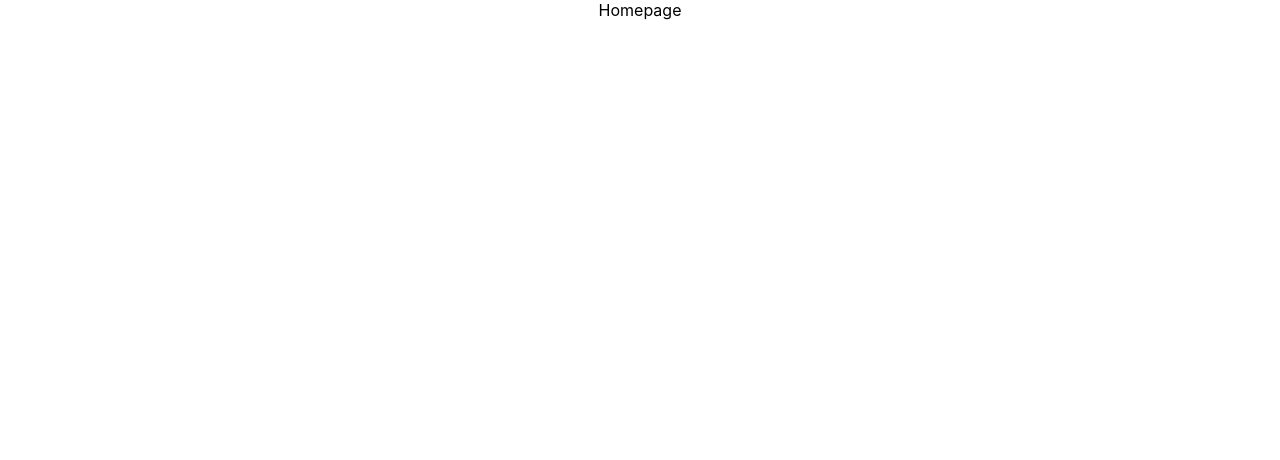
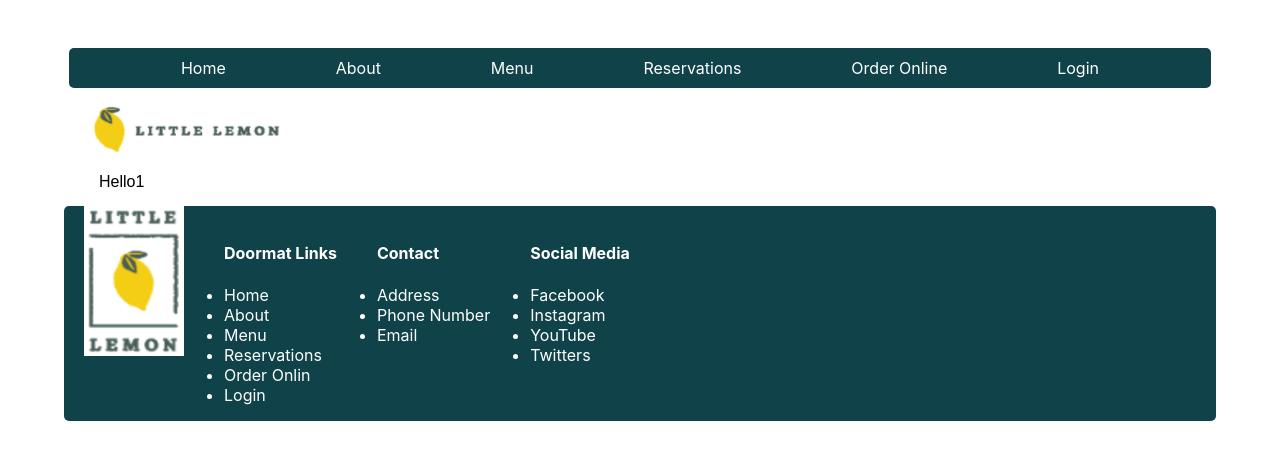
Before and after one commit to syn24/capstonefrontend, a React (Create React App) app: page / in a window 1280 px wide. Shown: the top 460 px of the page. Built offline with nearby package versions, Linux system fonts and the light colour scheme.

Commit message:
Second week progress

```diff
--- a/src/App.css
+++ b/src/App.css
@@ -1,38 +1,119 @@
-.App {
+body {
+  margin: 3rem 5%;
+  font-family: "Inter", sans-serif;
+}
+
+header {
+  padding: 15px;
+  font-family: "Poppins", sans-serif;
+  background-size: cover;
+  background-position: center;
+}
+
+img {
+  width: 100px;
+}
+
+h1 {
+  font-size: 3rem;
+}
+
+h3 {
+  font-size: 2rem;
+}
+
+header > img {
+  display: block;
+  margin: 0 auto;
+}
+
+nav {
+  background-color: rgb(16, 67, 73);
+  color: white;
+  margin: 5px;
+  border-radius: 5px;
+}
+
+nav ul {
+  list-style: none;
+  text-align: center;
+  padding: 10px;
+  display: flex;
+  justify-content: space-evenly;
+}
+
+nav li {
+  display: inline-block;
+  transition: 0.3s ease-in-out;
+}
+
+li a {
+  color: white;
+  text-decoration: none;
+}
+
+section {
+  display: flex;
+  justify-content: space-between;
+}
+
+article {
+  flex: 1;
+}
+
+footer {
+  display: flex;
+  background-color: rgb(16, 67, 73);
+  color: white;
+  padding: 20px;
+  border-radius: 5px;
+}
+
+footer div {
+  flex: 1;
+}
+
+footer div > img {
+  width: 50px;
+}
+
+.main-section {
   text-align: center;
 }
 
-.App-logo {
-  height: 40vmin;
-  pointer-events: none;
+.title {
+  font-size: 3.5rem;
+  color: rgb(16, 67, 73);
 }
 
-@media (prefers-reduced-motion: no-preference) {
-  .App-logo {
-    animation: App-logo-spin infinite 20s linear;
-  }
+.main-promotion {
+
+  background-size: cover;
+  background-position: bottom;
+  color: white;
+  padding: 10px;
+  border-radius: 5px;
 }
 
-.App-header {
-  background-color: #282c34;
-  min-height: 100vh;
-  display: flex;
-  flex-direction: column;
-  align-items: center;
-  justify-content: center;
-  font-size: calc(10px + 2vmin);
-  color: white;
+.card-list {
+  margin: 20px 0;
 }
 
-.App-link {
-  color: #61dafb;
+.card-article {
+  max-width: 300px;
+  background-color: rgb(16, 67, 73);
+  color: white;
+  padding: 10px;
+  text-align: center;
+  border-radius: 5px;
+  margin: 0 10px;
 }
 
-@keyframes App-logo-spin {
-  from {
-    transform: rotate(0deg);
-  }
-  to {
-    transform: rotate(360deg);
-  }
+.image-article {
+  width: 250px;
+  height: 170px;
 }
+
+.nav-menu:hover {
+  transform: translateY(-3px);
+}
--- a/src/App.js
+++ b/src/App.js
@@ -1,10 +1,17 @@
-import './App.css';
+import "./App.css";
+import Header from "./components/Header";
+import Footer from "./components/Footer";
+import Main from "./components/Main";
+import Nav from "./components/Nav";
 
 function App() {
   return (
-    <div className="App">
-     Homepage
-    </div>
+    <>
+      <Nav></Nav>
+      <Header />
+      <Main />
+      <Footer />
+    </>
   );
 }
 
--- /dev/null
+++ b/src/components/Footer.js
@@ -0,0 +1,51 @@
+import React from "react";
+import logo from "../assets/logo2.png";
+import '../styles/Footer.css'
+
+const Footer = () => {
+  return (
+
+    <footer className="flex justify-between w-full">
+    <a href="/" className="flex footer-logo">
+      <img src={logo} alt="logo" className="footer-logo"/>
+    </a>
+
+      <ul className="flex">
+        <h4>Doormat Links</h4>
+        <li>
+          <a href="/">Home</a>
+        </li>
+        <li>
+          <a href="/">About</a>
+        </li>
+        <li>
+          <a href="/">Menu</a>
+        </li>
+        <li>
+          <a href="/">Reservations</a>
+        </li>
+        <li>
+          <a href="/">Order Onlin</a>
+        </li>
+        <li>
+          <a href="/">Login</a>
+        </li>
+      </ul>
+      <ul className="flex">
+          <h4>Contact</h4>
+          <li>Address</li>
+          <li>Phone Number</li>
+          <li>Email</li>
+      </ul>
+      <ul>
+          <h4>Social Media</h4>
+          <li>Facebook</li>
+          <li>Instagram</li>
+          <li>YouTube</li>
+          <li>Twitters</li>
+      </ul>
+  </footer>
+  );
+};
+
+export default Footer;
--- /dev/null
+++ b/src/components/Header.js
@@ -0,0 +1,18 @@
+import React from "react";
+import logo from "../assets/logo1.png";
+
+const Header = () => {
+  return (
+
+    <div className="container flex justify-between items-center">
+      <a href="/" className="logo flex">
+        <img src={logo} className="logo" alt="little lemon logo"/>
+      </a>
+      <header>
+       Hello1
+      </header>
+      </div>
+  );
+};
+
+export default Header;
--- /dev/null
+++ b/src/components/Main.js
@@ -0,0 +1,12 @@
+import React from "react";
+
+const Main = () => {
+  return (
+
+      <main>
+
+      </main>
+  );
+};
+
+export default Main;
--- /dev/null
+++ b/src/components/Nav.js
@@ -0,0 +1,32 @@
+import React from "react";
+import '../styles/Nav.css'
+
+const Nav = () => {
+  return (
+
+    <nav className="flex justify-between items-center font-semibold md:mr-10">
+    <ul className="flex">
+      <li className="list-item">
+        <a href="/home">Home</a>
+      </li>
+      <li className="list-item">
+        <a href="/home">About</a>
+      </li>
+      <li className="list-item">
+        <a href="/home">Menu</a>
+      </li>
+      <li className="list-item">
+        <a href="/home">Reservations</a>
+      </li>
+      <li className="list-item">
+        <a href="/home">Order Online</a>
+      </li>
+      <li className="list-item">
+        <a href="/home">Login</a>
+      </li>
+    </ul>
+  </nav>
+  );
+};
+
+export default Nav;
--- /dev/null
+++ b/src/styles/Footer.css
@@ -0,0 +1,6 @@
+footer {
+    padding: 0 20px;
+}
+.footer-logo {
+    height: 150px;
+}
--- /dev/null
+++ b/src/styles/Nav.css
@@ -0,0 +1,10 @@
+.logo {
+    height: 50px ;
+    width: 200px ;
+}
+.container {
+    padding: 0 20px;
+}
+.list-item {
+    margin: 0 0.5rem;
+}
```
Also changed, not shown: src/assets/logo1.png (added), src/assets/logo2.png (added).
